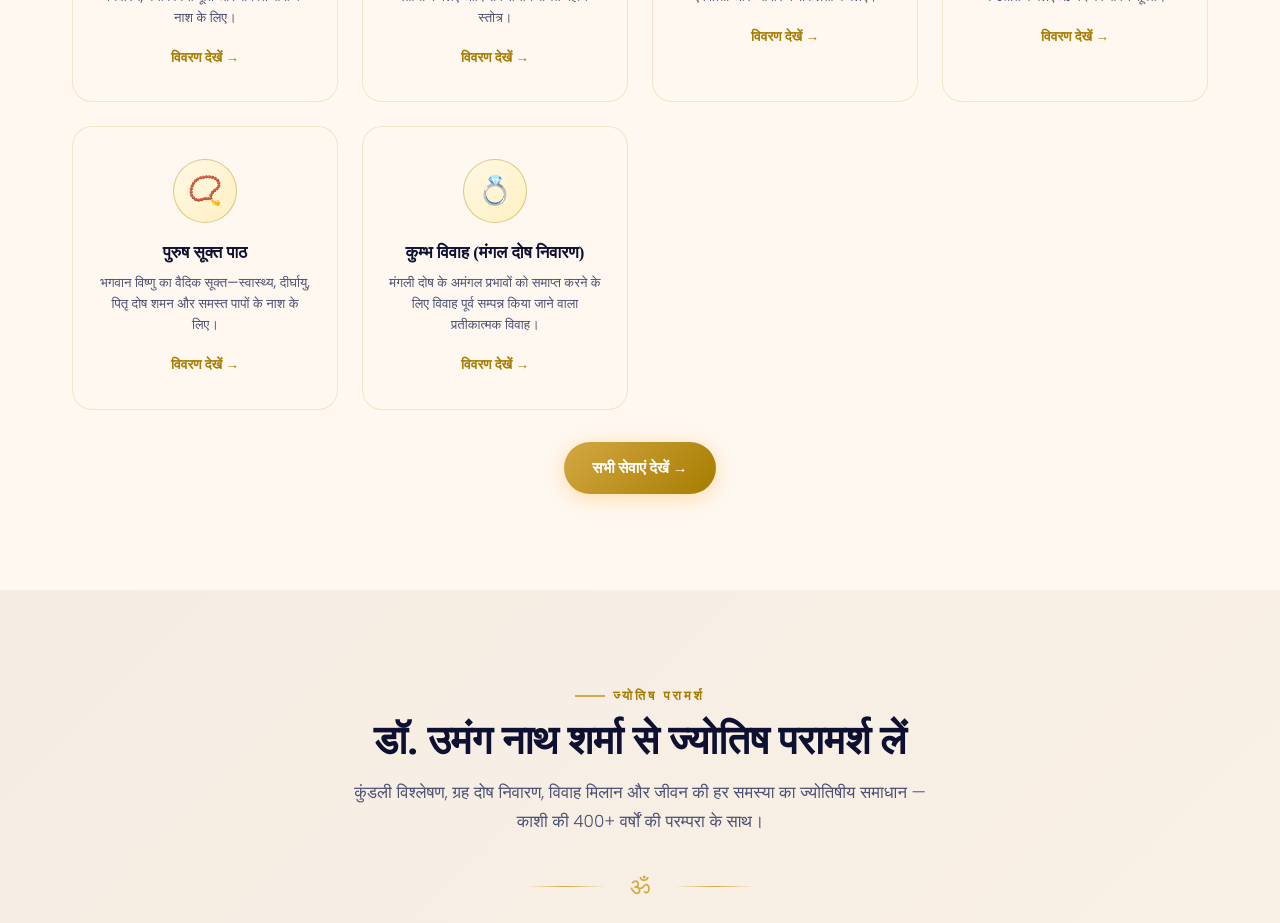
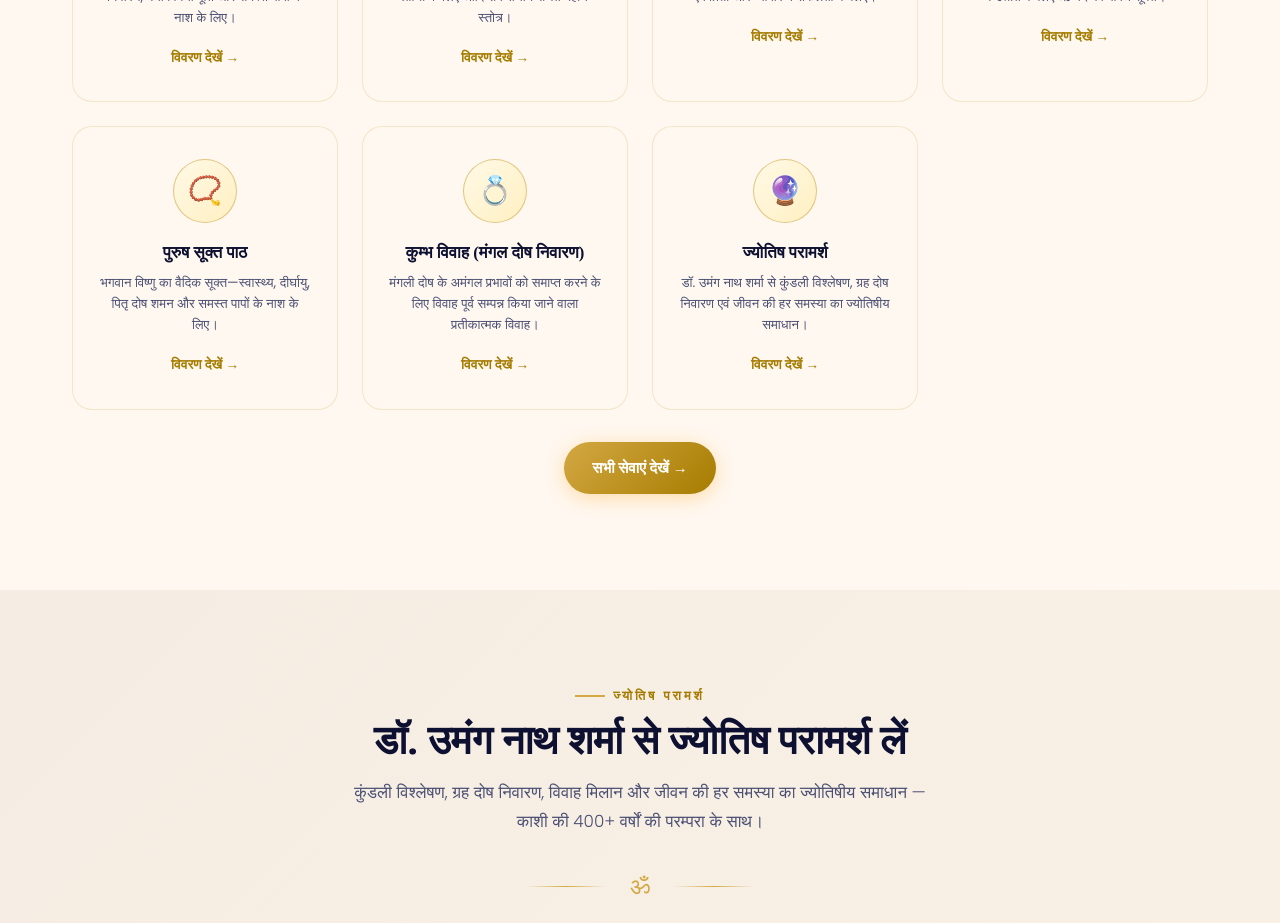
Before and after one commit to prasannanathsharma7-dot/adhbhutgyaan, a React (Vite) app: page / in a window 1280 px wide. Shown: the part 2200-3123 px from the top of the page. Built offline with nearby package versions, Linux system fonts and the light colour scheme; no server answers; a web font is replaced by a local one.

Commit message:
Add Astrology Consultation as a bookable service in the booking wizard, with its own offline (visit location 9AM-12PM) / online mode options distinct from pooja logistics

```diff
--- a/src/data/services.json
+++ b/src/data/services.json
@@ -416,5 +416,38 @@
         "popular": true
       }
     ]
+  },
+  {
+    "id": "astrology-consultation",
+    "image": "heritage/umang-with-ayodhya-portrait.jpg",
+    "name": "ज्योतिष परामर्श",
+    "nameEn": "Astrology Consultation",
+    "shortDesc": "डॉ. उमंग नाथ शर्मा से कुंडली विश्लेषण, ग्रह दोष निवारण एवं जीवन की हर समस्या का ज्योतिषीय समाधान।",
+    "description": "डॉ. उमंग नाथ शर्मा — काशी की 400+ वर्षों की वैदिक परंपरा के वाहक — व्यक्तिगत ज्योतिष परामर्श प्रदान करते हैं। कुंडली विश्लेषण, ग्रह दोष निवारण, विवाह मिलान एवं जीवन की समस्याओं का समाधान। सुबह 9 बजे से दोपहर 12 बजे के बीच हमारे स्थान पर व्यक्तिगत रूप से आएं, या ऑनलाइन अपॉइंटमेंट बुक करें।",
+    "descriptionEn": "Dr. Umang Nath Sharma - carrying forward 400+ years of Kashi's Vedic tradition - offers personal astrology consultations. Kundli analysis, planetary dosh remedies, marriage matching, and solutions for life's challenges. Visit us in person between 9 AM - 12 PM, or book an appointment online.",
+    "bestTime": "सुबह 9 बजे से दोपहर 12 बजे (ऑफलाइन) या किसी भी समय ऑनलाइन",
+    "bestTimeEn": "9 AM to 12 PM (offline) or anytime online",
+    "benefits": [
+      "कुंडली विश्लेषण एवं ग्रह दशा की जानकारी",
+      "ग्रह दोष निवारण के उपाय",
+      "विवाह मिलान (गुण मिलान)",
+      "जीवन की समस्याओं का ज्योतिषीय समाधान"
+    ],
+    "benefitsEn": [
+      "Kundli analysis and planetary period insights",
+      "Remedies for planetary doshas",
+      "Marriage matching (Gun Milan)",
+      "Astrological solutions for life's challenges"
+    ],
+    "packages": [
+      {
+        "name": "व्यक्तिगत परामर्श सत्र",
+        "nameEn": "Personal Consultation Session",
+        "paathCount": "एक-पर-एक परामर्श सत्र",
+        "includes": "कुंडली विश्लेषण एवं उपाय सहित सम्पूर्ण मार्गदर्शन।",
+        "price": null,
+        "popular": true
+      }
+    ]
   }
 ]
--- a/src/pages/Booking.jsx
+++ b/src/pages/Booking.jsx
@@ -35,6 +35,17 @@ export default function Booking() {
         { v: 'location', icon: '📍', label: t('किसी भी अन्य स्थान पर', 'At any other location') },
         { v: 'temple', icon: '🛕', label: t('मंदिर में', 'At a Temple') },
     ];
+
+    // Astrology consultation works differently from a pooja: it's either a video/call
+    // consultation, or the devotee visits our Varanasi location themselves (9 AM - 12 PM) -
+    // not the pandit travelling to them, so it needs its own mode options.
+    const astrologyModeOptions = [
+        { v: 'online', icon: '🌐', label: t('ऑनलाइन परामर्श', 'Online Consultation') },
+        { v: 'visit', icon: '🏛️', label: t('हमारे स्थान पर आएं (सुबह 9 - दोपहर 12)', 'Visit Our Location (9 AM - 12 PM)') },
+    ];
+
+    const isAstrology = selectedService?.id === 'astrology-consultation';
+    const activeModeOptions = isAstrology ? astrologyModeOptions : modeOptions;
 
     // Pre-select from URL
     useEffect(() => {
@@ -109,9 +120,9 @@ export default function Booking() {
     };
 
     const dateNotSet = t('पंडित जी से तय होगी', 'To be decided with the Pandit');
-    const modeLabel = modeOptions.find(m => m.v === form.mode)?.label || '';
+    const modeLabel = activeModeOptions.find(m => m.v === form.mode)?.label || '';
 
-    const whatsAppMsg = selectedService && selectedPkg ? `🙏 *${t('नमस्कार! नई पूजा पूछताछ', 'Hello! New Pooja Enquiry')}*
+    const whatsAppMsg = selectedService && selectedPkg ? `🙏 *${isAstrology ? t('नमस्कार! नई ज्योतिष परामर्श पूछताछ', 'Hello! New Astrology Consultation Enquiry') : t('नमस्कार! नई पूजा पूछताछ', 'Hello! New Pooja Enquiry')}*
 
 *${t('सेवा', 'Service')}:* ${selectedService.name} (${selectedService.nameEn})
 *${t('पैकेज', 'Package')}:* ${selectedPkg.name} (${selectedPkg.nameEn})
@@ -281,9 +292,9 @@ ${t('कृपया मूल्य व उपलब्धता की जा
                             <h3 style={{ textAlign: 'center', marginBottom: '0.5rem' }}>{t('अपना विवरण भरें', 'Enter Your Details')}</h3>
                             <div style={{ maxWidth: 600, margin: '0 auto' }}>
                                 <div className="form-group" id="booking-mode">
-                                    <label className="form-label">{t('पूजा किस माध्यम से करवानी है', 'How would you like the pooja performed')} *</label>
+                                    <label className="form-label">{isAstrology ? t('परामर्श किस माध्यम से लेना है', 'How would you like the consultation') : t('पूजा किस माध्यम से करवानी है', 'How would you like the pooja performed')} *</label>
                                     <div style={{ display: 'flex', flexWrap: 'wrap', gap: '0.6rem', marginTop: '0.4rem' }}>
-                                        {modeOptions.map(m => (
+                                        {activeModeOptions.map(m => (
                                             <button
                                                 key={m.v}
                                                 type="button"
@@ -402,7 +413,7 @@ ${t('कृपया मूल्य व उपलब्धता की जा
                                 <a href="tel:+919278148269" className="btn btn-primary btn-lg">📞 {t('कॉल करें', 'Call Us')}</a>
                             </div>
                             <div className="text-center" style={{ marginTop: '1rem' }}>
-                                <a href={`mailto:astrokashi369@gmail.com?subject=${encodeURIComponent(t('नई पूजा पूछताछ', 'New Pooja Enquiry'))}&body=${encodeURIComponent(emailMsg)}`} style={{ fontSize: '0.85rem', color: 'var(--gold-700)', fontWeight: 600 }}>
+                                <a href={`mailto:astrokashi369@gmail.com?subject=${encodeURIComponent(isAstrology ? t('नई ज्योतिष परामर्श पूछताछ', 'New Astrology Consultation Enquiry') : t('नई पूजा पूछताछ', 'New Pooja Enquiry'))}&body=${encodeURIComponent(emailMsg)}`} style={{ fontSize: '0.85rem', color: 'var(--gold-700)', fontWeight: 600 }}>
                                     ✉️ {t('या ईमेल से पूछताछ करें', 'Or enquire by email instead')}
                                 </a>
                             </div>
--- a/src/pages/Home.jsx
+++ b/src/pages/Home.jsx
@@ -150,6 +150,7 @@ export default function Home() {
                                 'ganesh-atharvashirsha': '🐘',
                                 'purush-suktam': '📿',
                                 'kumbh-vivah': '💍',
+                                'astrology-consultation': '🔮',
                             };
                             return (
                                 <div className={`icon-service-card fade-up stagger-${(i % 5) + 1}`} key={service.id}>
--- a/src/pages/Services.jsx
+++ b/src/pages/Services.jsx
@@ -154,7 +154,7 @@ export default function Services() {
                             </div>
 
                             <h3 style={{ textAlign: 'center', marginBottom: '0.5rem', fontFamily: 'var(--font-heading)' }}>{t('उपलब्ध विकल्प', 'Available Options')}</h3>
-                            <p style={{ textAlign: 'center', color: 'var(--text-muted)', marginBottom: '1.25rem', fontSize: '0.9rem' }}>{t('यह पूजा निम्न में से किसी भी तरीके से करवाई जा सकती है', 'This pooja can be performed in any of the following ways')}</p>
+                            <p style={{ textAlign: 'center', color: 'var(--text-muted)', marginBottom: '1.25rem', fontSize: '0.9rem' }}>{t('यह सेवा निम्न में से किसी भी तरीके से उपलब्ध है', 'This service is available in any of the following ways')}</p>
                             <div style={{ display: 'flex', flexWrap: 'wrap', gap: '0.75rem', justifyContent: 'center', marginBottom: '2rem' }}>
                                 {[
                                     { icon: '🌐', label: t('ऑनलाइन', 'Online') },
```
